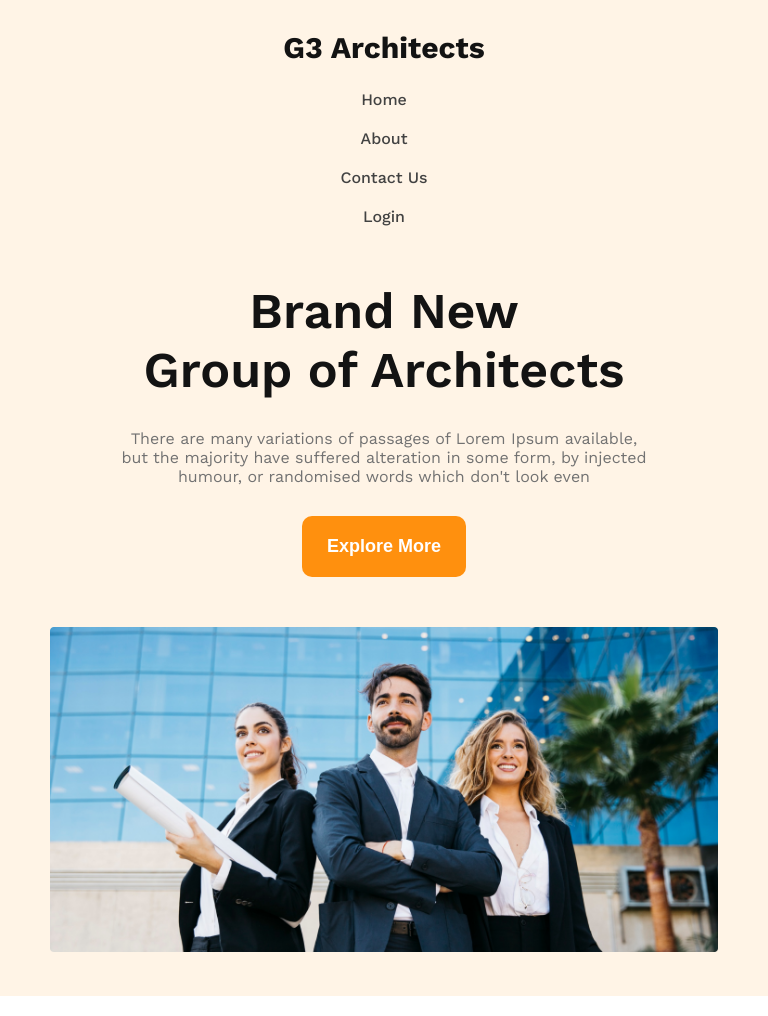
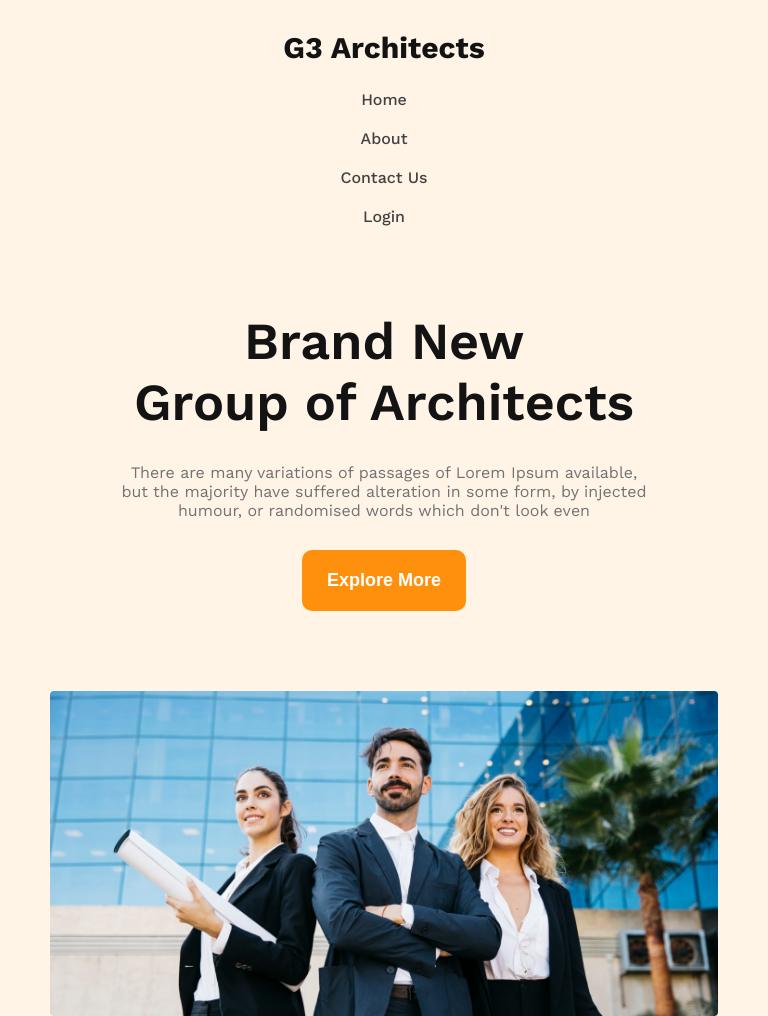
Before and after one commit to tajkir-alam/architecture, a plain HTML site: page index.html in a window 768 px wide. Shown: the top 1016 px of the page. Drawn offline with nearby package versions, Linux system fonts and the light colour scheme.

Commit message:
banner title resized

```diff
--- a/style.css
+++ b/style.css
@@ -576,6 +576,14 @@ footer .footer-content{
         background-color: rgb(135, 161, 209);
     }
 
+    /* Banner Section */
+    .banner .banner-content{
+        padding: 80px 0px 80px 0px;
+    }
+    .banner-content .banner-title{
+        font-size: 52px;
+    }
+
     /* Grid Section */
     .grid-container{
         grid-template-columns: repeat(1, 1fr);
```
